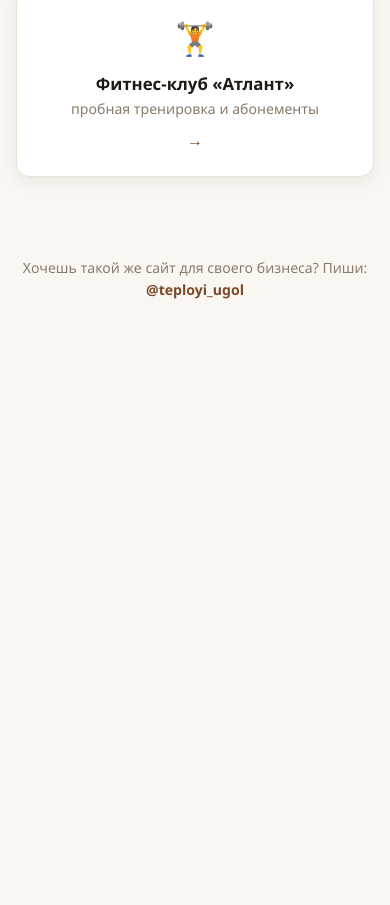
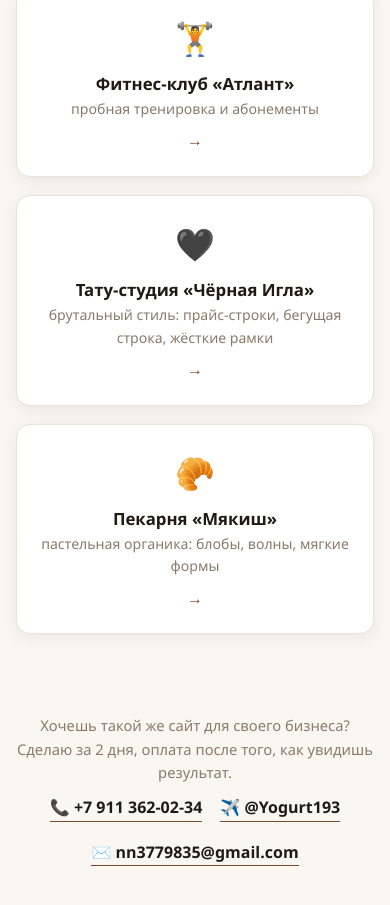
Before and after one commit to Yogurt93/portfolio, a plain HTML site: page index.html in a window 390 px wide. Shown: the part 1350-2255 px from the top of the page. Before the commit the page ends 1700 px from the top, so only its background shows below. Drawn offline with Linux system fonts and the light colour scheme.

Commit message:
Update: fix button spacing on mobile, add tattoo and bakery sites, real contacts in hub

```diff
--- a/index.html
+++ b/index.html
@@ -4,7 +4,7 @@
 <meta charset="UTF-8">
 <meta name="viewport" content="width=device-width, initial-scale=1.0">
 <title>Портфолио — лендинги для местного бизнеса</title>
-<meta name="description" content="Примеры лендингов: кафе, барбершоп, автосервис, клининг. Сайт-визитка для вашего бизнеса за 2 дня.">
+<meta name="description" content="Примеры лендингов: кафе, барбершоп, автосервис, клининг, маникюр, фитнес, тату, пекарня. Сайт-визитка для вашего бизнеса за 2 дня.">
 <style>
   :root{
     --bg:#faf7f2;
@@ -37,8 +37,10 @@
   .card h2{font-size:1.05rem}
   .card p{font-size:.88rem;color:var(--muted)}
   .arrow{margin-left:auto;color:var(--accent);font-weight:700}
-  footer{padding:24px 0 48px;text-align:center;color:var(--muted);font-size:.88rem}
+  footer{padding:24px 0 48px;text-align:center;color:var(--muted);font-size:.92rem}
   footer b{color:var(--accent)}
+  footer a{color:var(--text);text-decoration:none;border-bottom:1px solid var(--accent)}
+  footer .contacts{display:flex;justify-content:center;gap:18px;flex-wrap:wrap;margin-top:10px;font-size:1rem;font-weight:600}
   @media (max-width:520px){
     a.card{flex-direction:column;text-align:center;gap:8px}
     .arrow{margin-left:0}
@@ -83,9 +85,24 @@
       <span><h2>Фитнес-клуб «Атлант»</h2><p>пробная тренировка и абонементы</p></span>
       <span class="arrow">→</span>
     </a>
+    <a class="card" href="./tattoo/">
+      <span class="icon">🖤</span>
+      <span><h2>Тату-студия «Чёрная Игла»</h2><p>брутальный стиль: прайс-строки, бегущая строка, жёсткие рамки</p></span>
+      <span class="arrow">→</span>
+    </a>
+    <a class="card" href="./bakery/">
+      <span class="icon">🥐</span>
+      <span><h2>Пекарня «Мякиш»</h2><p>пастельная органика: блобы, волны, мягкие формы</p></span>
+      <span class="arrow">→</span>
+    </a>
   </div>
   <footer>
-    <p>Хочешь такой же сайт для своего бизнеса? Пиши: <b>@teployi_ugol</b></p>
+    <p>Хочешь такой же сайт для своего бизнеса? Сделаю за 2 дня, оплата после того, как увидишь результат.</p>
+    <div class="contacts">
+      <a href="tel:+79113620234">📞 +7 911 362-02-34</a>
+      <a href="https://t.me/Yogurt193">✈️ @Yogurt193</a>
+      <a href="mailto:nn3779835@gmail.com">✉️ nn3779835@gmail.com</a>
+    </div>
   </footer>
 </div>
 </body>
```
